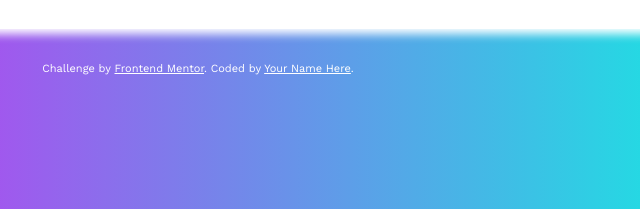
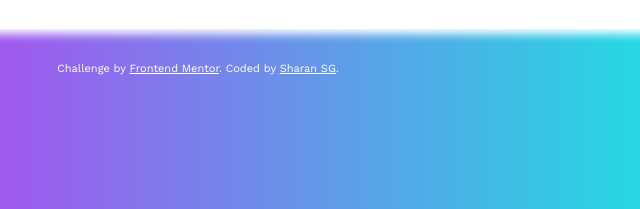
Before and after one commit to sharan-senthilkumar/sharan-senthilkumar-Frontendmentor---FAQ-accordion, a plain HTML site: page index.html in a window 1280 px wide. Shown: the part 588-797 px from the top of the page, 442-1082 px from the left. Drawn offline with nearby package versions, Linux system fonts and the light colour scheme.

Commit message:
Update index.html

```diff
--- a/index.html
+++ b/index.html
@@ -116,7 +116,7 @@
       Challenge by
       <a href="https://www.frontendmentor.io?ref=challenge" target="_blank"
         >Frontend Mentor</a
-      >. Coded by <a href="#">Your Name Here</a>.
+      >. Coded by <a href="https://www.frontendmentor.io/profile/sharan-senthilkumar">Sharan SG</a>.
     </div>
 
     <script src="script.js"></script>
```
